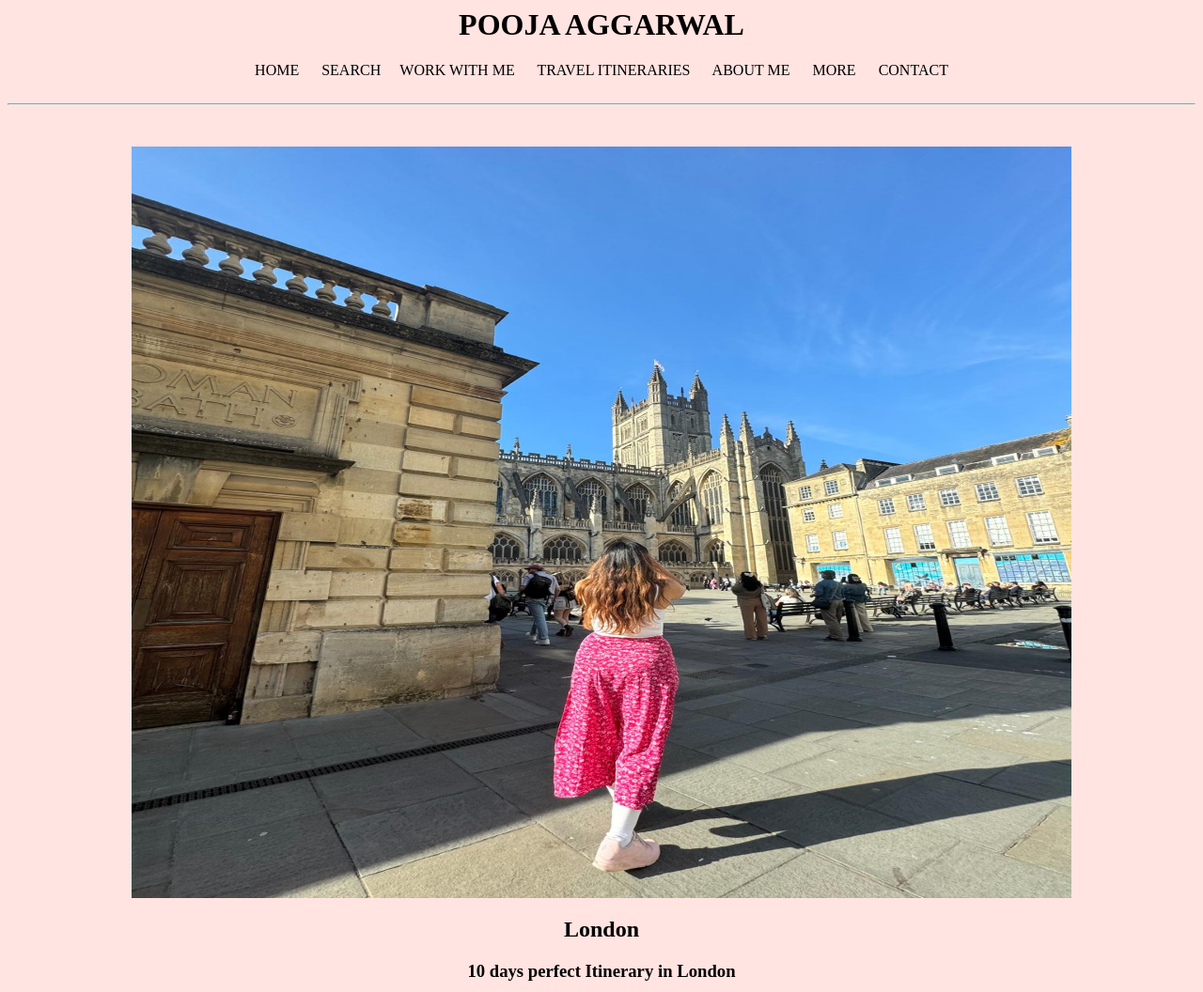
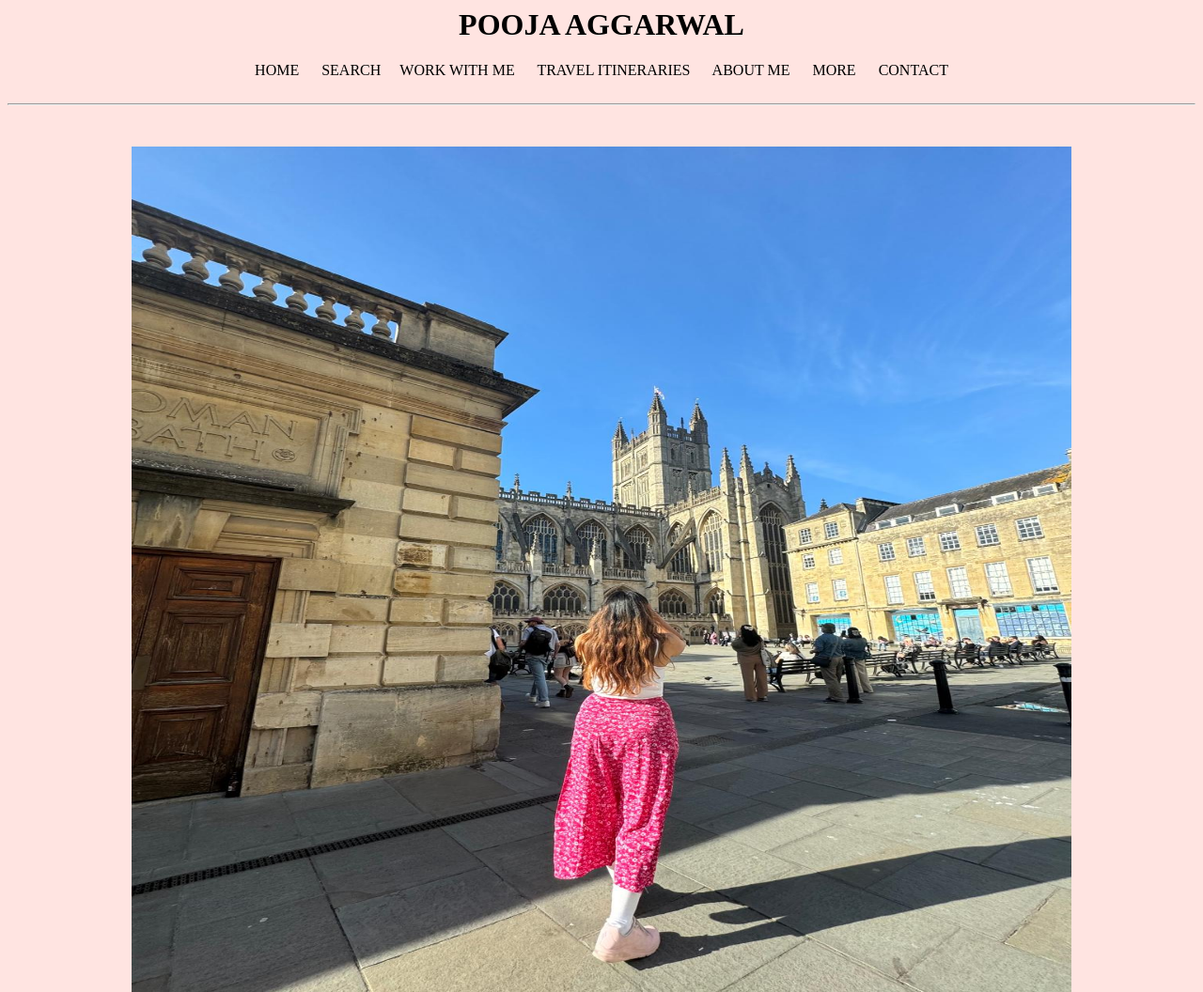
Before and after one commit to travelwithpooja/travelwithpooja.github.io, a plain HTML site: page index.html in a window 1280 px wide. Shown: the top 1056 px of the page at 94% size. Drawn offline with Linux system fonts and the light colour scheme.

Commit message:
Update index.html

```diff
--- a/index.html
+++ b/index.html
@@ -7,7 +7,7 @@
 <br>
 <hr>
 <br> <br>
-<center> <img src= "travelwithpooja.github.io/me_bath.jpeg" width='1000' height='800'>
+<center> <img src= "me_bath.jpeg" width='1000' height='900'>
 
 </n>
 
```
